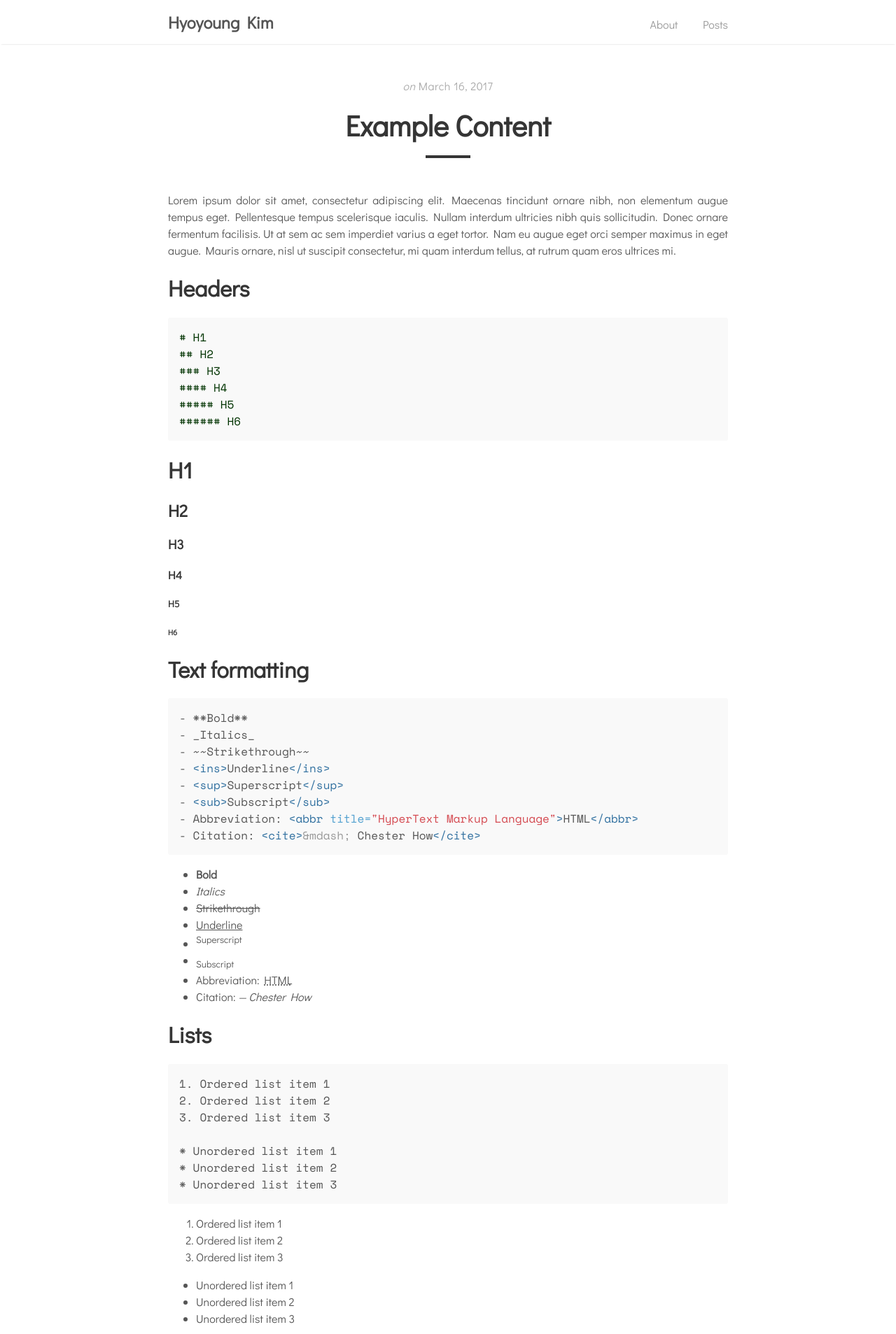
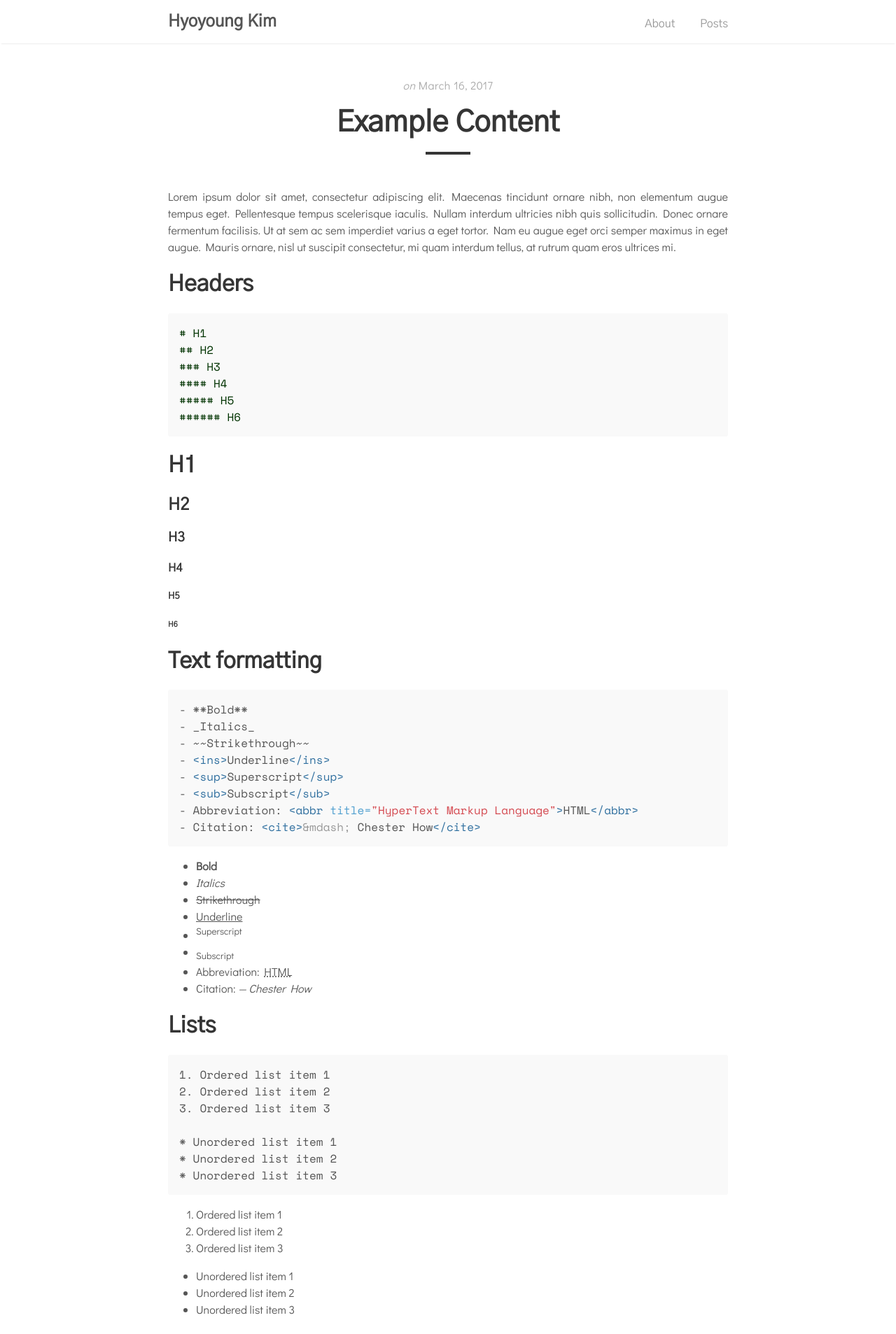
Before and after one commit to hyngkm/hyngkm.github.io, a Jekyll site: the page built from _posts/2017-03-16-example-content.md, in a window 1280 px wide. Shown: the top 1907 px of the page at 70% size. Built offline with Jekyll 4.4.1, drawn with Linux system fonts in a browser that asks for light colours.

Commit message:
Update _variables.scss

```diff
--- a/_sass/tale/_variables.scss
+++ b/_sass/tale/_variables.scss
@@ -13,7 +13,7 @@ $code-color: #bf616a;
 // Fonts
 $serif-primary: 'Didact Gothic', 'Gothic A1', sans-serif;
 $serif-secondary: 'Didact Gothic', sans-serif;
-$sans-serif: 'Didact Gothic', 'Gothic A1', sans-serif;
+$sans-serif: 'Gothic A1', sans-serif;
 $monospaced: 'Space Mono', monospace;
 
 @mixin box-sizing($type: border-box) {
```
